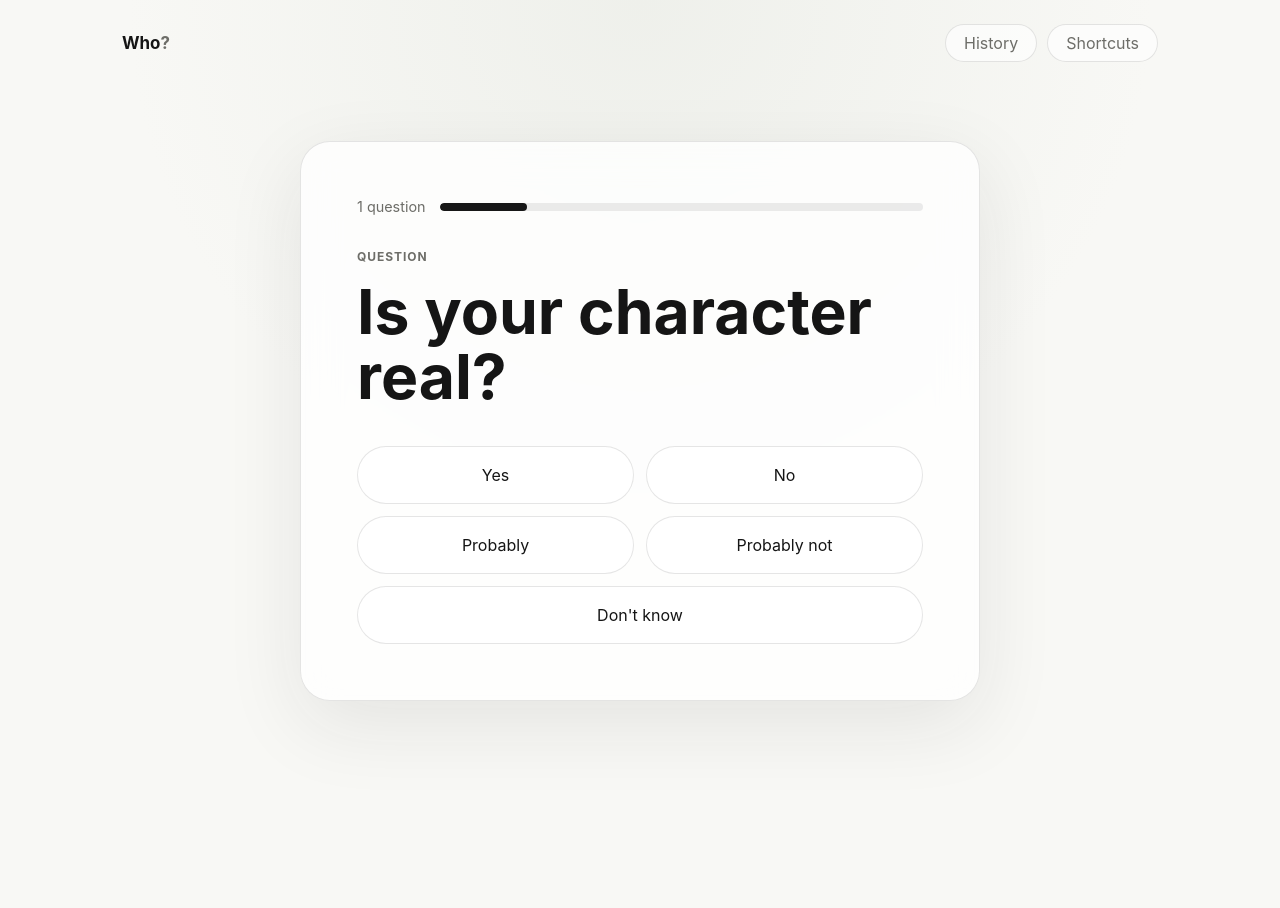
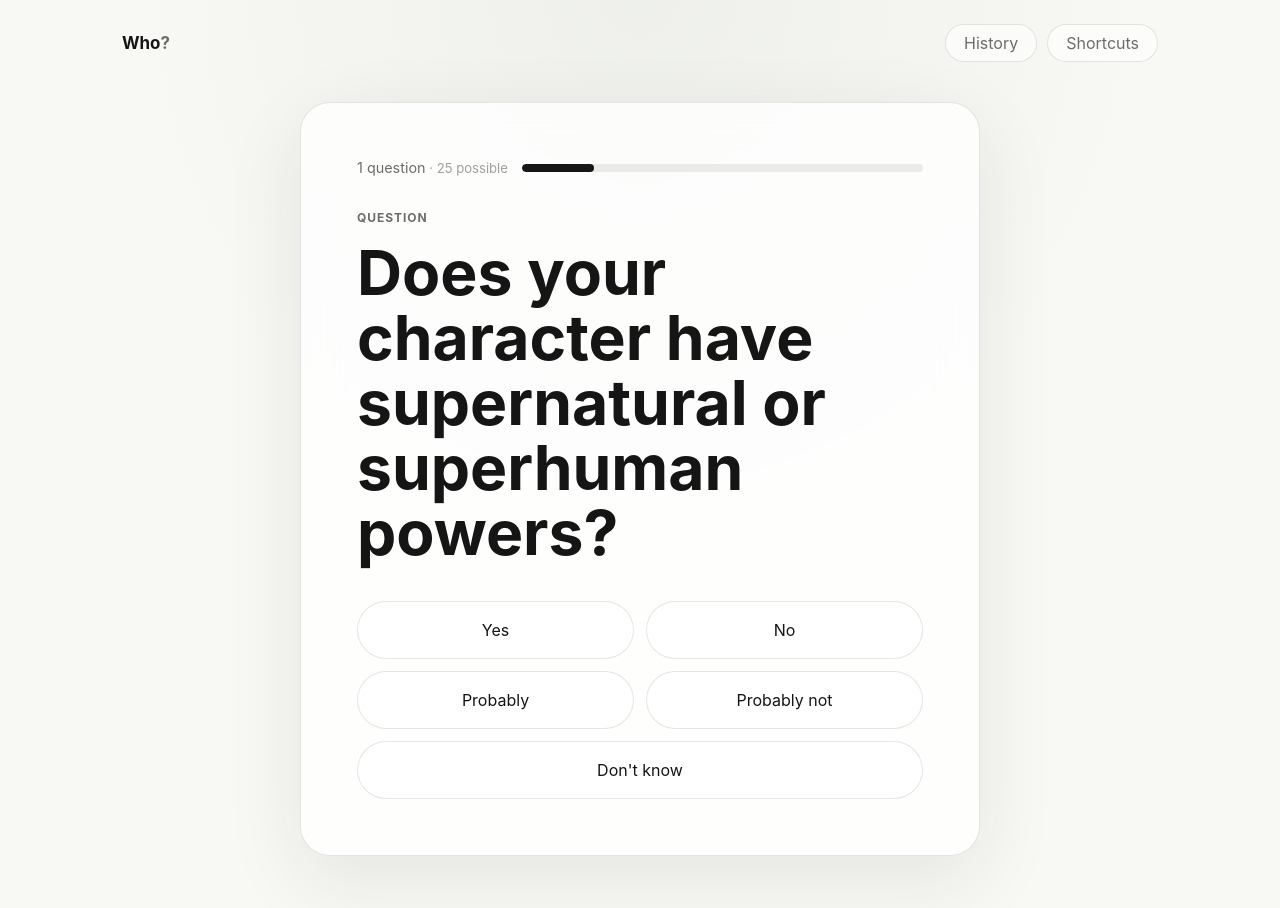
Before and after one commit to Mardakhay/Who, a React (Vite) app: page / in a window 1280 px wide. Both pictures are taken after a click on the button "Start". Shown: the top 908 px of the page. Before the commit the page ends 800 px from the top, so only its background shows below. Built offline with nearby package versions, Linux system fonts and the light colour scheme.

Commit message:
Integrate dynamic candidate engine

```diff
--- a/src/App.tsx
+++ b/src/App.tsx
@@ -4,7 +4,6 @@ import {
   HISTORY_LIMIT,
   createInitialState,
   createLearnedNode,
-  getNodeAtPath,
   isBranch,
   isLeaf,
   loadStoredState,
@@ -13,6 +12,13 @@ import {
   saveStoredState
 } from "./game";
 import type { Answer, BranchSide, HistoryItem, ModalName, PathItem, StoredState, ViewName } from "./types";
+import { applyAnswer, createCandidateState, getBestQuestion } from "./engine/candidateEngine";
+import type { CandidateState, Question } from "./types/engine";
+import entitiesData from "./data/entities.json";
+import questionsData from "./data/questions.json";
+
+const allEntities = entitiesData as import("./types/engine").Entity[];
+const allQuestions = questionsData as Question[];
 
 type LearnFormState = {
   correctName: string;
@@ -36,7 +42,14 @@ const shortcutMap: Record<string, Answer> = {
   "?": "dont_know"
 };
 
-const formatDate = () => new Date().toLocaleDateString(undefined, { month: "short", day: "numeric", year: "numeric" });
+const formatDate = () =>
+  new Date().toLocaleDateString(undefined, { month: "short", day: "numeric", year: "numeric" });
+
+const answerToBool = (answer: Answer): boolean | null => {
+  if (answer === "yes" || answer === "probably") return true;
+  if (answer === "no" || answer === "probably_not") return false;
+  return null;
+};
 
 export function App() {
   const [stored, setStored] = useState<StoredState>(() => loadStoredState());
@@ -53,9 +66,17 @@ export function App() {
     correctSide: "yes"
   });
 
+  // Candidate engine state
+  const [candidateState, setCandidateState] = useState<CandidateState>(() =>
+    createCandidateState(allEntities)
+  );
+  const [currentQuestion, setCurrentQuestion] = useState<Question | null>(() =>
+    getBestQuestion(createCandidateState(allEntities), allQuestions)
+  );
+  const [guess, setGuess] = useState<string | null>(null);
+
   const timerRef = useRef<number | null>(null);
 
-  const currentNode = getNodeAtPath(stored.tree, path.map((item) => item.branch));
   const resultConfidence = Math.max(50, Math.min(96, confidence - Math.max(0, path.length - 2) * 2));
 
   useEffect(() => {
@@ -72,10 +93,14 @@ export function App() {
         setActiveModal(null);
         return;
       }
-
       const target = event.target as HTMLElement | null;
-      if (target?.matches("input, textarea, select") || view !== "game" || !isBranch(currentNode) || isThinking) return;
-
+      if (
+        target?.matches("input, textarea, select") ||
+        view !== "game" ||
+        currentQuestion === null ||
+        isThinking
+      )
+        return;
       const answer = shortcutMap[event.key.toLowerCase()];
       if (!answer) return;
       event.preventDefault();
@@ -84,13 +109,11 @@ export function App() {
 
     document.addEventListener("keydown", onKeyDown);
     return () => document.removeEventListener("keydown", onKeyDown);
-  }, [view, currentNode, isThinking, path, fallback, confidence, roundSaved, stored.tree]);
+  }, [view, currentQuestion, isThinking, path, fallback, confidence, roundSaved, candidateState]);
 
   useEffect(() => {
     return () => {
-      if (timerRef.current !== null) {
-        window.clearTimeout(timerRef.current);
-      }
+      if (timerRef.current !== null) window.clearTimeout(timerRef.current);
     };
   }, []);
 
@@ -107,43 +130,72 @@ export function App() {
 
   const startGame = () => {
     clearActiveTimer();
+    const fresh = createCandidateState(allEntities);
+    const firstQ = getBestQuestion(fresh, allQuestions);
     setPath([]);
     setFallback(null);
     setConfidence(88);
     setRoundSaved(false);
     setIsThinking(false);
+    setGuess(null);
+    setCandidateState(fresh);
+    setCurrentQuestion(firstQ);
     setView("game");
   };
 
   const answerQuestion = (answer: Answer) => {
-    if (view !== "game" || !isBranch(currentNode) || isThinking) return;
+    if (view !== "game" || currentQuestion === null || isThinking) return;
 
     clearActiveTimer();
 
     const normalized = normalizeAnswer(answer);
     const branch = normalized.branch ?? fallback ?? "yes";
-    const nextPath = [...path, { question: currentNode.question, answer, branch }];
+    const nextPath = [...path, { question: currentQuestion.text, answer, branch }];
 
     setIsThinking(true);
     timerRef.current = window.setTimeout(() => {
-      const nextNode = getNodeAtPath(stored.tree, nextPath.map((item) => item.branch));
+      const boolAnswer = answerToBool(answer);
+      let nextState = candidateState;
+
+      if (boolAnswer !== null) {
+        nextState = applyAnswer(candidateState, currentQuestion.id, currentQuestion.factKey, boolAnswer);
+      }
+
+      const remaining = nextState.candidates;
+      const nextQ = getBestQuestion(nextState, allQuestions);
+
       setPath(nextPath);
       setFallback(branch === "yes" ? "no" : "yes");
-      setConfidence((value) => Math.max(52, value + normalized.confidenceDelta));
-      setView(isLeaf(nextNode) ? "result" : "game");
+      setConfidence((v) => Math.max(52, v + normalized.confidenceDelta));
+      setCandidateState(nextState);
+
+      if (remaining.length <= 1 || nextQ === null) {
+        const topGuess = remaining[0]?.name ?? "someone";
+        setGuess(topGuess);
+        setCurrentQuestion(null);
+        setIsThinking(false);
+        timerRef.current = null;
+        setView("result");
+        return;
+      }
+
+      if (remaining.length === 2) {
+        setGuess(remaining[0].name);
+        setCurrentQuestion(nextQ);
+        setIsThinking(false);
+        timerRef.current = null;
+        setView("result");
+        return;
+      }
+
+      setCurrentQuestion(nextQ);
       setIsThinking(false);
       timerRef.current = null;
     }, 180);
   };
 
   const addHistory = (success: boolean, character: string, itemConfidence: number) => {
-    const item: HistoryItem = {
-      character,
-      confidence: itemConfidence,
-      date: formatDate(),
-      success
-    };
-
+    const item: HistoryItem = { character, confidence: itemConfidence, date: formatDate(), success };
     updateStored((state) => ({
       ...state,
       history: [item, ...state.history].slice(0, HISTORY_LIMIT)
@@ -151,8 +203,8 @@ export function App() {
   };
 
   const markCorrect = () => {
-    if (roundSaved || !isLeaf(currentNode)) return;
-    addHistory(true, currentNode.guess, resultConfidence);
+    if (roundSaved || guess === null) return;
+    addHistory(true, guess, resultConfidence);
     setRoundSaved(true);
   };
 
@@ -163,13 +215,12 @@ export function App() {
 
   const learnFromMistake = (event: FormEvent<HTMLFormElement>) => {
     event.preventDefault();
-    if (!isLeaf(currentNode)) return;
-
     const correctName = learnForm.correctName.trim();
     const question = learnForm.distinguishingQuestion.trim();
-    if (!correctName || !question) return;
+    if (!correctName || !question || guess === null) return;
 
-    const learnedNode = createLearnedNode(currentNode.guess, correctName, question, learnForm.correctSide);
+    const currentLeaf = { guess };
+    const learnedNode = createLearnedNode(currentLeaf.guess, correctName, question, learnForm.correctSide);
     updateStored((state) => ({
       ...state,
       tree: replaceNodeAtPath(state.tree, path.map((item) => item.branch), learnedNode),
@@ -193,9 +244,15 @@ export function App() {
     setConfidence(88);
     setRoundSaved(false);
     setIsThinking(false);
+    setGuess(null);
+    setCandidateState(createCandidateState(allEntities));
+    setCurrentQuestion(getBestQuestion(createCandidateState(allEntities), allQuestions));
     setActiveModal(null);
     setView("landing");
   };
+
+  const currentGuessDisplay = guess ?? "someone";
+  const candidatesLeft = candidateState.candidates.length;
 
   return (
     <>
@@ -205,10 +262,10 @@ export function App() {
             Who<span>?</span>
           </button>
           <nav className="top-actions" aria-label="App actions">
-            <button className="ghost-btn" type="button" onClick={() => setActiveModal("history") }>
+            <button className="ghost-btn" type="button" onClick={() => setActiveModal("history")}>
               History
             </button>
-            <button className="ghost-btn" type="button" onClick={() => setActiveModal("keyboard") }>
+            <button className="ghost-btn" type="button" onClick={() => setActiveModal("keyboard")}>
               Shortcuts
             </button>
           </nav>
@@ -235,21 +292,29 @@ export function App() {
           </section>
         )}
 
-        {view === "game" && isBranch(currentNode) && (
+        {view === "game" && currentQuestion !== null && (
           <section className="view is-active" aria-live="polite" aria-labelledby="questionText">
             <article className="glass-card game-card">
               <div className="progress-row">
                 <span>
                   {path.length + 1} question{path.length === 0 ? "" : "s"}
+                  {candidatesLeft > 1 && (
+                    <span className="candidates-hint"> &middot; {candidatesLeft} possible</span>
+                  )}
                 </span>
                 <div className="progress-track" aria-hidden="true">
-                  <div className="progress-fill" style={{ width: `${Math.min(92, 18 + path.length * 18)}%` }} />
+                  <div
+                    className="progress-fill"
+                    style={{ width: `${Math.min(92, 18 + path.length * 18)}%` }}
+                  />
                 </div>
               </div>
               <p className="eyebrow">Question</p>
-              <h2 id="questionText">{currentNode.question}</h2>
+              <h2 id="questionText">{currentQuestion.text}</h2>
               <div className={`thinking${isThinking ? " is-visible" : ""}`} aria-hidden={!isThinking}>
-                Thinking<span>.</span><span>.</span><span>.</span>
+                Thinking<span>.</span>
+                <span>.</span>
+                <span>.</span>
               </div>
               <div className="answer-grid" aria-label="Answer choices" hidden={isThinking}>
                 {(Object.keys(answerLabels) as Answer[]).map((answer) => (
@@ -267,12 +332,12 @@ export function App() {
           </section>
         )}
 
-        {view === "result" && isLeaf(currentNode) && (
+        {view === "result" && (
           <section className="view is-active" aria-labelledby="resultTitle">
             <article className="glass-card result-card">
               <p className="eyebrow">Result</p>
               <h2 id="resultTitle">
-                I think it's <span>{currentNode.guess}</span>.
+                I think it's <span>{currentGuessDisplay}</span>.
               </h2>
               <p className="subcopy">
                 Confidence: <strong>{resultConfidence}%</strong>
@@ -311,7 +376,7 @@ export function App() {
           <p className="eyebrow">Learn</p>
           <h3 id="learnTitle">Teach Who? the right answer</h3>
           <p className="modal-note">
-            Current guess: <strong>{isLeaf(currentNode) ? currentNode.guess : "this guess"}</strong>
+            Current guess: <strong>{currentGuessDisplay}</strong>
           </p>
           <label>
             Correct character name
@@ -328,7 +393,9 @@ export function App() {
             Distinguishing question
             <textarea
               value={learnForm.distinguishingQuestion}
-              onChange={(event) => setLearnForm((form) => ({ ...form, distinguishingQuestion: event.target.value }))}
+              onChange={(event) =>
+                setLearnForm((form) => ({ ...form, distinguishingQuestion: event.target.value }))
+              }
               rows={3}
               placeholder="Does this character shoot webs?"
               required
@@ -399,12 +466,24 @@ export function App() {
         <p className="eyebrow">Shortcuts</p>
         <h3 id="keyboardTitle">Quick answers</h3>
         <ul className="shortcut-list">
-          <li><kbd>Y</kbd> Yes</li>
-          <li><kbd>N</kbd> No</li>
-          <li><kbd>P</kbd> Probably</li>
-          <li><kbd>H</kbd> Probably not</li>
-          <li><kbd>?</kbd> Don't know</li>
-          <li><kbd>Esc</kbd> Close modal</li>
+          <li>
+            <kbd>Y</kbd> Yes
+          </li>
+          <li>
+            <kbd>N</kbd> No
+          </li>
+          <li>
+            <kbd>P</kbd> Probably
+          </li>
+          <li>
+            <kbd>H</kbd> Probably not
+          </li>
+          <li>
+            <kbd>?</kbd> Don't know
+          </li>
+          <li>
+            <kbd>Esc</kbd> Close modal
+          </li>
         </ul>
       </Modal>
     </>
--- a/src/engine/candidateEngine.ts
+++ b/src/engine/candidateEngine.ts
@@ -45,14 +45,24 @@ export const applyAnswer = (
 export const getRemainingCandidates = (state: CandidateState): Entity[] => state.candidates;
 
 /**
- * Returns questions that have not yet been asked.
- *
- * TODO (Phase 2): Replace this with entropy-based selection.
- * Choose the question whose factKey splits remaining candidates closest to 50/50:
- *   score(q) = -|trueCount/total - 0.5|   (higher is better)
- * Return questions sorted descending by score so callers can pick state.candidates[0].
+ * Returns unanswered questions sorted by how evenly they split remaining candidates.
+ * Questions closer to a 50/50 split appear first, maximising information gained per question.
  */
 export const getAvailableQuestions = (state: CandidateState, allQuestions: Question[]): Question[] => {
   const asked = new Set(state.askedQuestions);
-  return allQuestions.filter((q) => !asked.has(q.id));
+  const available = allQuestions.filter((q) => !asked.has(q.id));
+  const total = state.candidates.length;
+  if (total === 0) return available;
+
+  return available.slice().sort((a, b) => {
+    const scoreOf = (q: Question) => {
+      const trueCount = state.candidates.filter((e) => e.facts[q.factKey] === true).length;
+      return -Math.abs(trueCount / total - 0.5);
+    };
+    return scoreOf(b) - scoreOf(a);
+  });
 };
+
+/** Returns the single best next question, or null if none remain. */
+export const getBestQuestion = (state: CandidateState, allQuestions: Question[]): Question | null =>
+  getAvailableQuestions(state, allQuestions)[0] ?? null;
--- a/styles.css
+++ b/styles.css
@@ -260,6 +260,11 @@ h3 {
   margin-bottom: 34px;
   color: var(--muted);
   font-size: 0.9rem;
+}
+
+.candidates-hint {
+  opacity: 0.65;
+  font-size: 0.82rem;
 }
 
 .progress-track {
```
